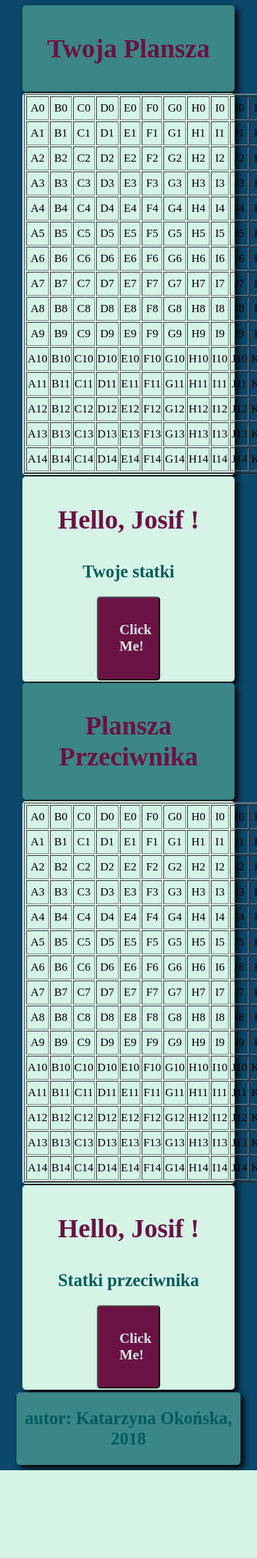
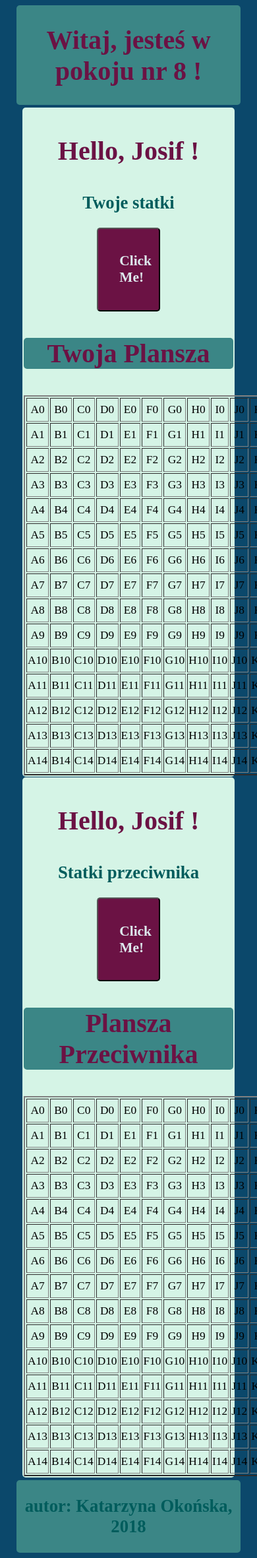
Before and after one commit to KatOkonska/Statki, a Flask app: page / in a window 390 px wide; the page is wider, and only the part inside the window is pictured. Shown: that part at 66% size. Before the commit the page ends 2228 px from the top of that part, so only its background shows below. Run offline with Flask 2, Linux system fonts and the light colour scheme; some libraries are stand-ins or nearby versions.

Commit message:
Poprawienie responsywnosci, dodanie naglowka z pokojem

```diff
--- a/app/routes.py
+++ b/app/routes.py
@@ -6,7 +6,8 @@ from app import app
 @app.route('/index')
 def index():
     user = {'username': 'Josif'}
-    return render_template('index.html', user=user)
+    roomData = {'roomNumber': '8'}
+    return render_template('index.html', user=user, roomData=roomData)
 
 @app.route('/kasia')
 def niech_zyje():
--- a/app/static/main.css
+++ b/app/static/main.css
@@ -8,16 +8,6 @@ body
 
 
     }
-.left
-    {
-
-    }
-
-.right
-    {
-
-    }
-
 
     h1
     {
@@ -46,6 +36,19 @@ body
         text-decoration: none;
     }
 
+    header
+    {
+        clear: both;
+        width: 90%;
+        padding: 0.5%;
+        margin: 0 auto;
+        margin-top: 1%;
+        margin-bottom: 1%;
+        background: #3B8686;
+        border-radius: 5px;
+
+    }
+
     .button
     {
         background-color: #6b1244;
@@ -60,36 +63,18 @@ body
         width: 30%
     }
 
+    .title
+    {
 
-    .title_left
-    {
-        width: 45%;
-        margin-top: 0.2%;
-        margin-bottom: 0.2%;
-        margin-left: 1%;
-        margin-right: 1%;
-        float: left;
+        width: 100%;
+        height: 100%;
         background: #3B8686;
-        padding: 1%;
+        display: block;
+        margin: auto;
+        float: center;
         border-radius: 5px;
-        box-shadow: 5px 5px 10px;
     }
 
-
-    .title_right
-    {
-        width: 45%;
-        margin-top: 0.2%;
-        margin-bottom: 0.2%;
-        margin-left: 1%;
-        margin-right:1%;
-        float: left;
-        background:#3B8686;
-        padding: 1%;
-        border-radius: 5px;
-        box-shadow: 5px 5px 10px;
-
-    }
 
 .section_left
     {
@@ -102,7 +87,7 @@ body
         background: #d5f4e6;
         padding: 1%;
         border-radius: 5px;
-        box-shadow: 5px 5px 10px;
+
     }
 
     .section_right
@@ -116,7 +101,7 @@ body
         background:#d5f4e6;
         padding: 1%;
         border-radius: 5px;
-        box-shadow: 5px 5px 10px;
+
 
     }
 
@@ -131,7 +116,7 @@ body
         margin-bottom: 1%;
         background: #3B8686;
         border-radius: 5px;
-        box-shadow: 5px 5px 10px;
+
     }
 
 @media all and (max-width: 1200px)
@@ -163,30 +148,4 @@ body
         margin-bottom: 0.5%;
     }
 
-
-
-        .title_left
-    {
-        float: none;
-        display: block;
-        clear: both;
-        width: 85%;
-        padding: 0.5%;
-        margin: 0 auto;
-        margin-top: 0.5%;
-        margin-bottom: 0.5%;
-    }
-
-    .title_right
-    {
-        float: none;
-        display: block;
-        clear: both;
-        width: 85%;
-        padding: 0.5%;
-        margin: 0 auto;
-        margin-top: 0.5%;
-        margin-bottom: 0.5%;
-
-    }
 }
--- a/app/templates/index.html
+++ b/app/templates/index.html
@@ -73,14 +73,24 @@
 
     <body>
 
+    <header>
+                <h1>Witaj, jesteś w pokoju nr {{roomData['roomNumber']}} !</h1>
+    </header>
 
-        <section>
+        <section class="section_left">
 
-            <section class="title_left">
+
+            <section>
+                <h1>Hello, {{user['username']}} !</h1>
+                <h2>Twoje statki</h2>
+                <button type="button" id="button_one" class="button" onclick="startGame()"><h3>Click Me!</h3></button>
+             </section>
+
+            <section class="title">
                 <h1>Twoja Plansza</h1>
             </section>
 
-            <section class="section_left">
+            <section>
                 <table border = "2pt" id="board_one" align="center">
                     {% for i in range (0,15) %}
                         <tr>
@@ -93,23 +103,27 @@
                 </table>
             </section>
 
-            <section class="section_left">
-                <h1>Hello, {{user['username']}} !</h1>
-                <h2>Twoje statki</h2>
-                <button type="button" id="button_one" class="button" onclick="startGame()"><h3>Click Me!</h3></button>
-             </section>
+
 
         </section>
 
 
 
-        <section>
+        <section class="section_right">
 
-            <section class="title_right">
+
+            <section>
+                <h1>Hello, {{user['username']}} !</h1>
+                <h2>Statki przeciwnika</h2>
+                <button type="button" id="button_two" class="button" onclick="startGame()"><h3>Click Me!</h3></button>
+            </section>
+
+
+            <section class="title">
                 <h1>Plansza Przeciwnika</h1>
             </section>
 
-            <section class="section_right">
+            <section>
                 <table border = "2pt" id="board_two" align="center">
                     {% for k in range (0,15) %}
                         <tr>
@@ -120,12 +134,6 @@
                         </tr>
                     {% endfor %}
                 </table>
-            </section>
-
-            <section class="section_right">
-                <h1>Hello, {{user['username']}} !</h1>
-                <h2>Statki przeciwnika</h2>
-                <button type="button" id="button_two" class="button" onclick="startGame()"><h3>Click Me!</h3></button>
             </section>
 
         </section>
```
